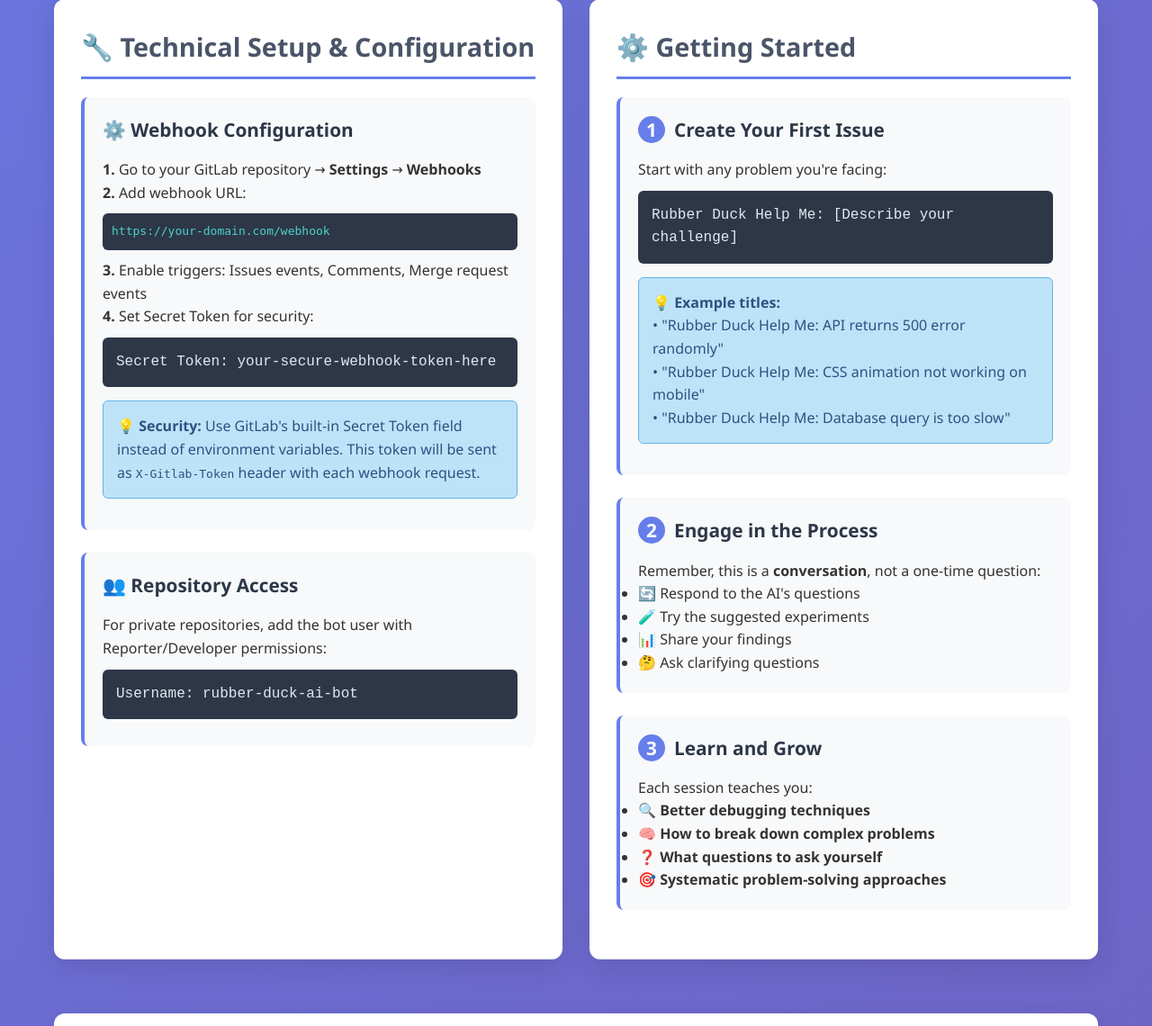
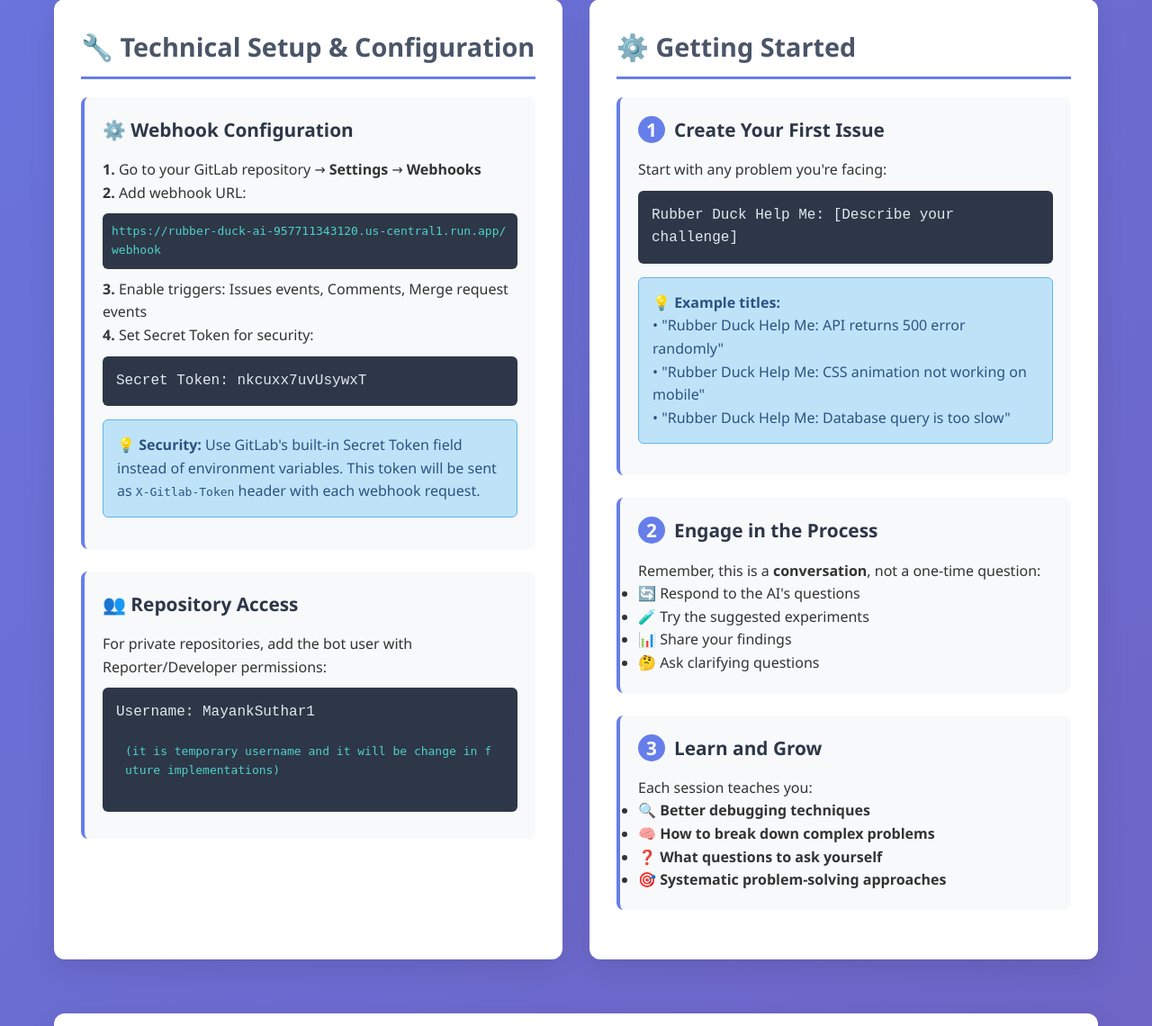
Before and after one commit to MayankSuthar1/AI-Rubber-Duck-For-Gitlab-Issues-Smart-Debugging-Assistant, a Flask app: page / in a window 1280 px wide. Shown: the part 1638-2778 px from the top of the page at 90% size. Run offline with Flask 3, Linux system fonts and the light colour scheme; parts of the project's set-up code (start-up, migrations or seed data) failed here and were passed over.

Commit message:
some fixes and changes

```diff
--- a/app/templates/index.html
+++ b/app/templates/index.html
@@ -461,10 +461,10 @@
                     <h3>⚙️ Webhook Configuration</h3>
                     <p><strong>1.</strong> Go to your GitLab repository → <strong>Settings</strong> → <strong>Webhooks</strong></p>
                     <p><strong>2.</strong> Add webhook URL:</p>
-                    <div class="webhook-url">https://your-domain.com/webhook</div>
+                    <div class="webhook-url">https://rubber-duck-ai-957711343120.us-central1.run.app/webhook</div>
                     <p><strong>3.</strong> Enable triggers: Issues events, Comments, Merge request events</p>
                     <p><strong>4.</strong> Set Secret Token for security:</p>
-                    <div class="code-block">Secret Token: your-secure-webhook-token-here</div>
+                    <div class="code-block">Secret Token: nkcuxx7uvUsywxT</div>
                     <div class="info">
                         <strong>💡 Security:</strong> Use GitLab's built-in Secret Token field instead of environment variables. This token will be sent as <code>X-Gitlab-Token</code> header with each webhook request.
                     </div>
@@ -473,7 +473,7 @@
                 <div class="step">
                     <h3>👥 Repository Access</h3>
                     <p>For private repositories, add the bot user with Reporter/Developer permissions:</p>
-                    <div class="code-block">Username: rubber-duck-ai-bot</div>
+                    <div class="code-block">Username: MayankSuthar1 <div class="webhook-url"> (it is temporary username and it will be change in future implementations)</div></div>
                 </div>
 
 
```
Also changed, not shown: README.md.
